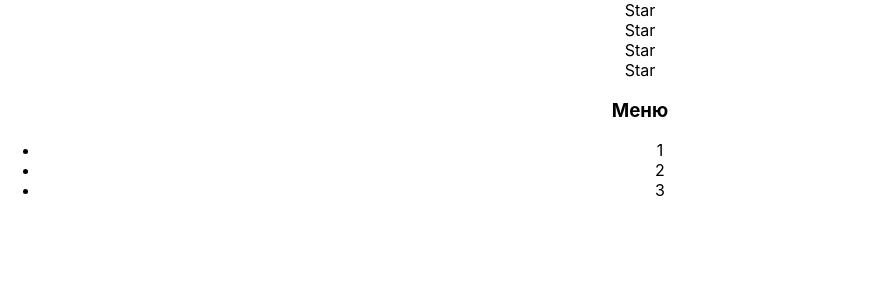
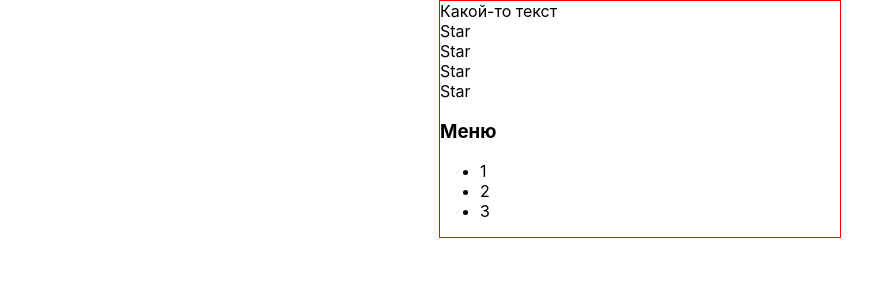
Before and after one commit to AlexKorotkin/Accordion, a React (Create React App) app: page / in a window 1280 px wide. Shown: the top 300 px of the page, without its empty margins (0-881 px from the left). Built offline with nearby package versions, Linux system fonts and the light colour scheme.

Commit message:
add AccordionTitle,AccordionBody

```diff
--- a/src/App.css
+++ b/src/App.css
@@ -1,38 +1,5 @@
 .App {
-  text-align: center;
+  width: 400px;
+  margin: 0 auto;
+  border: 1px solid red;
 }
-
-.App-logo {
-  height: 40vmin;
-  pointer-events: none;
-}
-
-@media (prefers-reduced-motion: no-preference) {
-  .App-logo {
-    animation: App-logo-spin infinite 20s linear;
-  }
-}
-
-.App-header {
-  background-color: #282c34;
-  min-height: 100vh;
-  display: flex;
-  flex-direction: column;
-  align-items: center;
-  justify-content: center;
-  font-size: calc(10px + 2vmin);
-  color: white;
-}
-
-.App-link {
-  color: #61dafb;
-}
-
-@keyframes App-logo-spin {
-  from {
-    transform: rotate(0deg);
-  }
-  to {
-    transform: rotate(360deg);
-  }
-}
--- a/src/App.tsx
+++ b/src/App.tsx
@@ -5,6 +5,7 @@ import './App.css';
 function App() {
     return (
         <div className="App">
+            <AppTitle/>
             <Rating/>
             <Accordion/>
         </div>
@@ -22,25 +23,40 @@ function Rating() {
 
     )
 }
-function Accordion(){
+function Accordion() {
     return (
         <div>
-            <h3>Меню</h3>
-            <ul>
-                <li>1</li>
-                <li>2</li>
-                <li>3</li>
-            </ul>
+            <AccordionTitle/>
+            <AccordionBody/>
         </div>
+
     )
 }
 
-function Star(){
+function Star() {
     return (
         <div>
             <span>Star</span>
         </div>
     )
 }
+function AppTitle() {
+    return <>Какой-то текст</>
+}
+function AccordionTitle() {
+    return (
+        <h3>Меню</h3>
+    )
+}
+function AccordionBody() {
+    return (
+        <ul>
+            <li>1</li>
+            <li>2</li>
+            <li>3</li>
+        </ul>
+    )
+}
+
 
 export default App;
```
